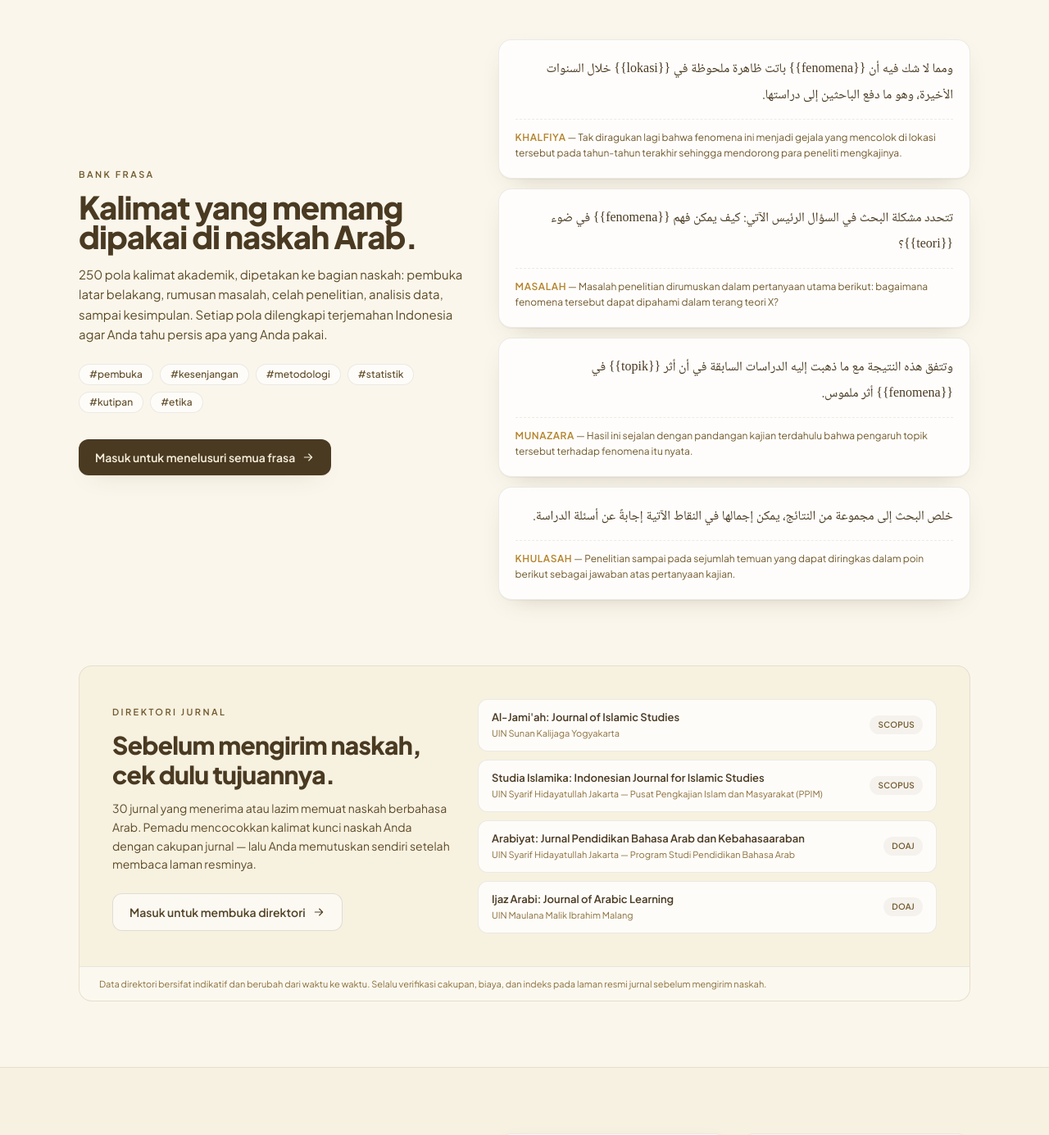
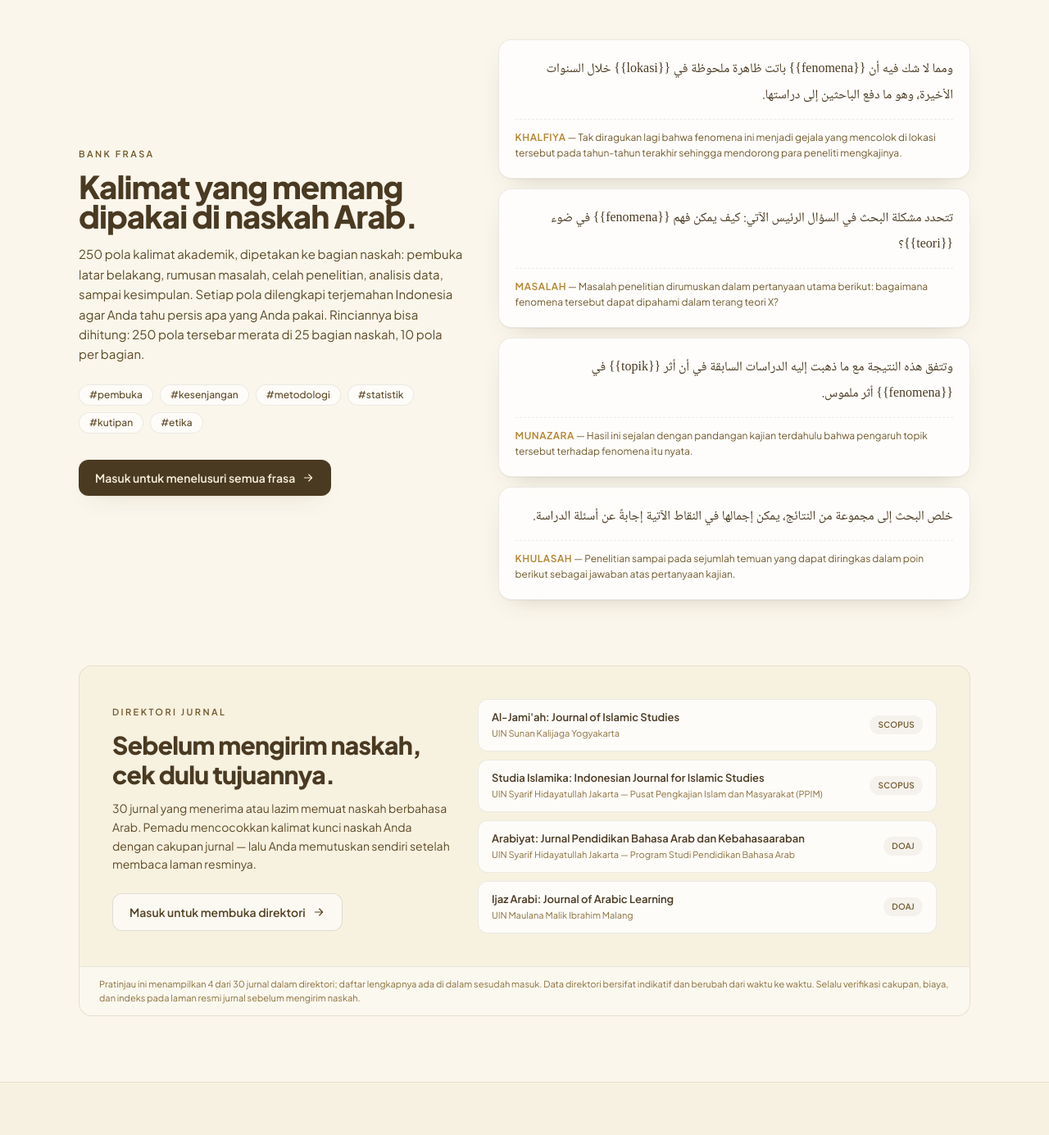
Before and after one commit to munzirahmad779-lab/uthruha, a Next.js app: page / in a window 1280 px wide. Shown: the part 5115-6500 px from the top of the page at 82% size. Built offline with nearby package versions, Linux system fonts and the light colour scheme.

Commit message:
Perbaikan audit Cue: verifikasi DOI Crossref dipercaya langsung + coba ulang, label gambaran umum untuk entri satu kata, catatan akses Brill/Mandumah, rincian hitungan 250 pola dan pratinjau jurnal

```diff
--- a/app/api/uji-coba/route.ts
+++ b/app/api/uji-coba/route.ts
@@ -81,8 +81,9 @@ export async function POST(req: Request) {
 
   // Tembolok per judul ternormalisasi. Prefiks versi membuang hasil lama
   // bila mesin generasi/pencarian rujukan berubah (v2: pencarian multi-frasa
-  // + label kecocokan bergradasi, 29 Okt 2026).
-  const kunciJudul = "v2|" + judul.toLowerCase().replace(/[^\p{L}\p{N}]+/gu, " ").trim().replace(/\s+/g, " ");
+  // + label kecocokan bergradasi; v3: verifikasi DOI dari Crossref langsung
+  // dipercaya + label gambaran umum, 29 Okt 2026).
+  const kunciJudul = "v3|" + judul.toLowerCase().replace(/[^\p{L}\p{N}]+/gu, " ").trim().replace(/\s+/g, " ");
   const tembolok = await ambil("tembolok", kunciJudul);
 
   let generasi: HasilGenerasi;
--- a/components/landing.tsx
+++ b/components/landing.tsx
@@ -503,7 +503,10 @@ export function FrasaPreview() {
             {FRASA.length} pola kalimat akademik, dipetakan ke bagian naskah: pembuka
             latar belakang, rumusan masalah, celah penelitian, analisis data, sampai
             kesimpulan. Setiap pola dilengkapi terjemahan Indonesia agar Anda tahu
-            persis apa yang Anda pakai.
+            persis apa yang Anda pakai. Rinciannya bisa dihitung: {FRASA.length} pola
+            tersebar merata di {new Set(FRASA.map((f) => f.section)).size} bagian
+            naskah, {FRASA.length / new Set(FRASA.map((f) => f.section)).size} pola
+            per bagian.
           </p>
           <div className="mt-6 flex flex-wrap gap-2">
             {["pembuka", "kesenjangan", "metodologi", "statistik", "kutipan", "etika"].map((t) => (
@@ -586,7 +589,9 @@ export function JurnalPreview() {
           </div>
         </div>
         <p className="border-t border-ink-900/10 bg-white/50 px-6 py-3 text-[11px] leading-relaxed text-ink-500">
-          Data direktori bersifat indikatif dan berubah dari waktu ke waktu. Selalu
+          Pratinjau ini menampilkan {tampil.filter(Boolean).length} dari {JURNAL.length}{" "}
+          jurnal dalam direktori; daftar lengkapnya ada di dalam sesudah masuk. Data
+          direktori bersifat indikatif dan berubah dari waktu ke waktu. Selalu
           verifikasi cakupan, biaya, dan indeks pada laman resmi jurnal sebelum mengirim
           naskah.
         </p>
--- a/components/uji-coba.tsx
+++ b/components/uji-coba.tsx
@@ -16,6 +16,22 @@ interface Rujukan {
   skor: number;
   kecocokan?: number;
   inti?: boolean;
+  umum?: boolean;
+}
+
+/** Catatan akses untuk sumber yang penerbitnya dikenal membatasi teks
+ * penuh (Brill berbayar, Mandumah terbatas): metadata tetap terbuka,
+ * tetapi pengunjung perlu tahu sebelum mengklik (audit Cue T-02). */
+function catatanAkses(tautan: string): string | null {
+  try {
+    const h = new URL(tautan).hostname;
+    if (h.includes("brill.com") || h.includes("mandumah.com")) {
+      return "Catatan akses: penerbit situs tujuan dapat membatasi teks penuh (berbayar/terdaftar); metadata dan abstraknya tetap bisa Anda periksa.";
+    }
+  } catch {
+    /* tautan kosong/tidak sah: tanpa catatan */
+  }
+  return null;
 }
 
 /** Label kecocokan topik bergradasi: kalimat kunci yang disentuh, kata
@@ -30,10 +46,12 @@ function labelKecocokan(r: Rujukan): { teks: string; kelas: string } {
       ? { teks: "Kecocokan topik: sedang, periksa dulu isinya", kelas: "text-amber-700" }
       : { teks: "Kecocokan topik: rendah, tidak disarankan untuk judul ini", kelas: "font-semibold text-red-700" };
   }
-  if (k >= 2 || r.skor >= 0.45)
+  if (k >= 2 || (r.inti && r.skor >= 0.45 && !r.umum))
     return { teks: "Kecocokan topik: tinggi", kelas: "font-semibold text-emerald-700" };
   if (!r.inti && r.skor <= 0.25)
     return { teks: "Kecocokan topik: rendah, tidak disarankan untuk judul ini", kelas: "font-semibold text-red-700" };
+  if (r.umum)
+    return { teks: "Kecocokan topik: sebagian (gambaran umum, bukan rujukan inti), periksa dulu isinya", kelas: "text-amber-700" };
   return { teks: "Kecocokan topik: sebagian, periksa dulu isinya", kelas: "text-amber-700" };
 }
 
@@ -378,6 +396,11 @@ export function UjiCobaTamu({ googleAktif }: { googleAktif: boolean }) {
                     </span>
                     <span className={labelKecocokan(r).kelas}>{labelKecocokan(r).teks}</span>
                   </span>
+                  {catatanAkses(r.tautan) && (
+                    <span className="mt-1 block text-[11px] leading-relaxed text-ink-500">
+                      {catatanAkses(r.tautan)}
+                    </span>
+                  )}
                 </li>
               ))}
               {hasil.refs.length === 0 && (
--- a/lib/server/rujukan.ts
+++ b/lib/server/rujukan.ts
@@ -30,6 +30,10 @@ export interface RujukanTamu {
    * dari yang hanya menumpang kata ekor frasa (mis. "المهنة" pada artikel
    * etika profesi atau kepustakawanan). */
   inti: boolean;
+  /** Judul hanya berisi satu token khas (mis. entri ensiklopedia "زكاة"):
+   * skor tokennya otomatis penuh, tetapi ia gambaran umum, bukan rujukan
+   * inti. Label di klien menurunkannya dari "tinggi" (audit Cue 29 Okt). */
+  umum: boolean;
 }
 
 const UA = "Uthruha/1.0 (uji coba tamu; +https://uthruha.vercel.app)";
@@ -89,10 +93,15 @@ async function verifikasiDOI(doi: string): Promise<boolean> {
   return Boolean(j?.message?.DOI);
 }
 
-interface Kandidat extends Omit<RujukanTamu, "id" | "skor" | "kecocokan" | "inti"> {
+interface Kandidat extends Omit<RujukanTamu, "id" | "skor" | "kecocokan" | "inti" | "umum"> {
   skorMentah: number;
   frasa: number;
   inti: boolean;
+  umum: boolean;
+  /** DOI berasal dari indeks Crossref sendiri: nomor itu pasti terdaftar,
+   * jadi verifikasi ulang tidak diperlukan (dan terbukti bisa gagal sesaat
+   * karena batas laju Crossref saat banyak panggilan paralel, audit Cue). */
+  dariCrossref?: boolean;
 }
 
 export async function cariRujukanTamu(
@@ -112,7 +121,7 @@ export async function cariRujukanTamu(
   const kandidat: Kandidat[] = [];
   const lihat = new Set<string>();
 
-  const tambah = (k: Omit<Kandidat, "frasa" | "inti">) => {
+  const tambah = (k: Omit<Kandidat, "frasa" | "inti" | "umum">) => {
     const kunciUnik = (k.doi ?? k.isbn ?? k.judul).toLowerCase();
     if (lihat.has(kunciUnik)) return;
     lihat.add(kunciUnik);
@@ -120,6 +129,7 @@ export async function cariRujukanTamu(
       ...k,
       frasa: hitungFrasa(k.judul),
       inti: tokenInti ? tokenJudul(k.judul).has(tokenInti) : false,
+      umum: tokenJudul(k.judul).size <= 1,
     });
   };
 
@@ -223,6 +233,7 @@ export async function cariRujukanTamu(
       isbn: Array.isArray(it.ISBN) ? String(it.ISBN[0] ?? "") || null : null,
       tautan: doi ? `https://doi.org/${doi}` : "",
       terverifikasi: false,
+      dariCrossref: true,
       skorMentah: skorRelevansi(kueriToken, judul),
     });
   }
@@ -276,7 +287,13 @@ export async function cariRujukanTamu(
   await Promise.all(
     terurut.map(async (k) => {
       if (k.doi) {
-        k.terverifikasi = await verifikasiDOI(k.doi);
+        // DOI dari indeks Crossref sendiri pasti terdaftar; DOI dari sumber
+        // lain diverifikasi ke Crossref dengan satu kali pengulangan,
+        // karena panggilan paralel terbukti sesekali gagal sesaat dan
+        // menghasilkan label "belum ketemu" yang keliru (audit Cue T-01).
+        k.terverifikasi = k.dariCrossref
+          ? true
+          : (await verifikasiDOI(k.doi)) || (await verifikasiDOI(k.doi));
       } else if (k.isbn) {
         if (!isbnSah(k.isbn)) {
           k.isbn = null;
@@ -346,5 +363,6 @@ export async function cariRujukanTamu(
     skor: Math.round(k.skorMentah * 100) / 100,
     kecocokan: k.frasa,
     inti: k.inti,
+    umum: k.umum,
   }));
 }
```
